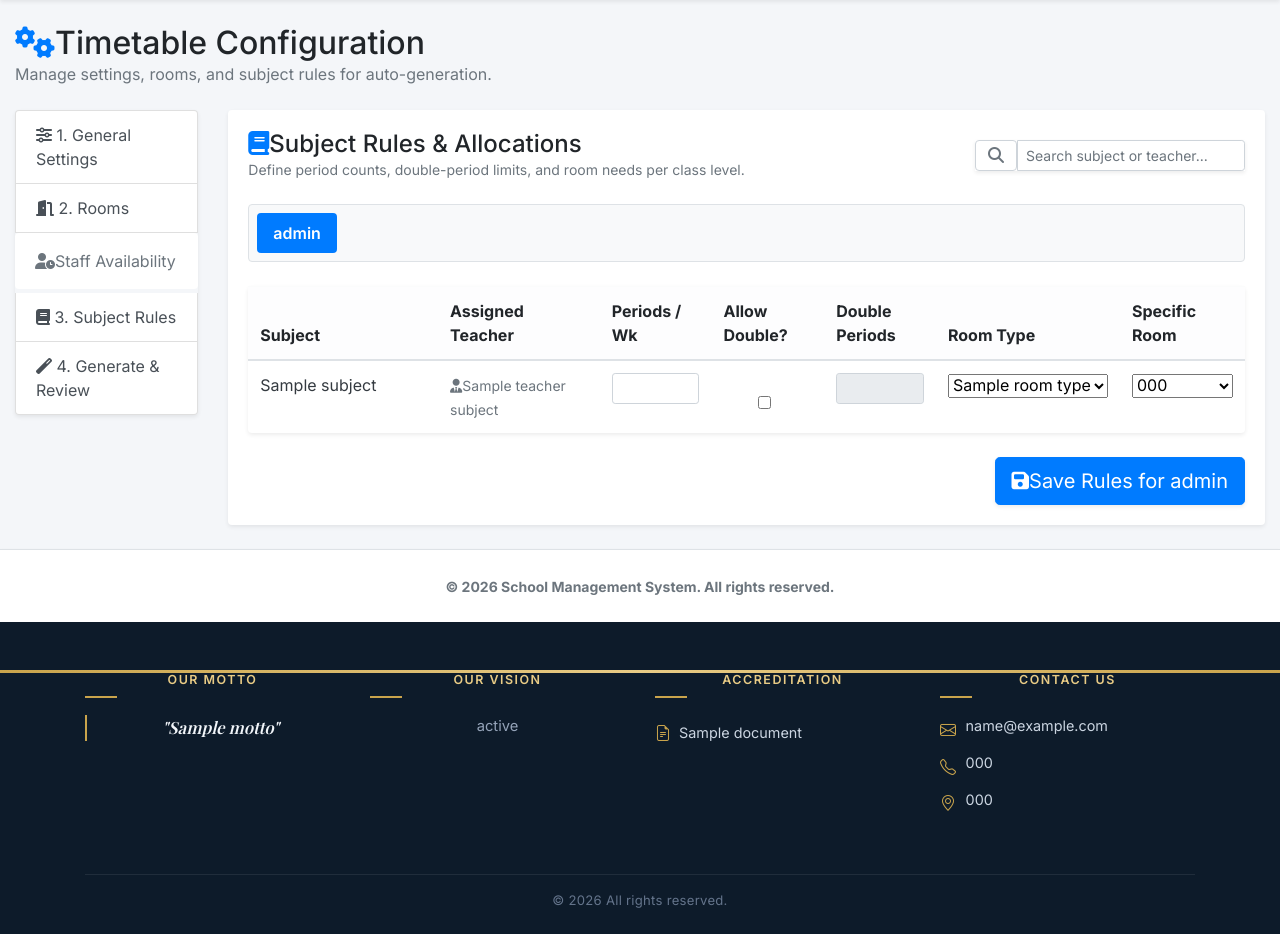
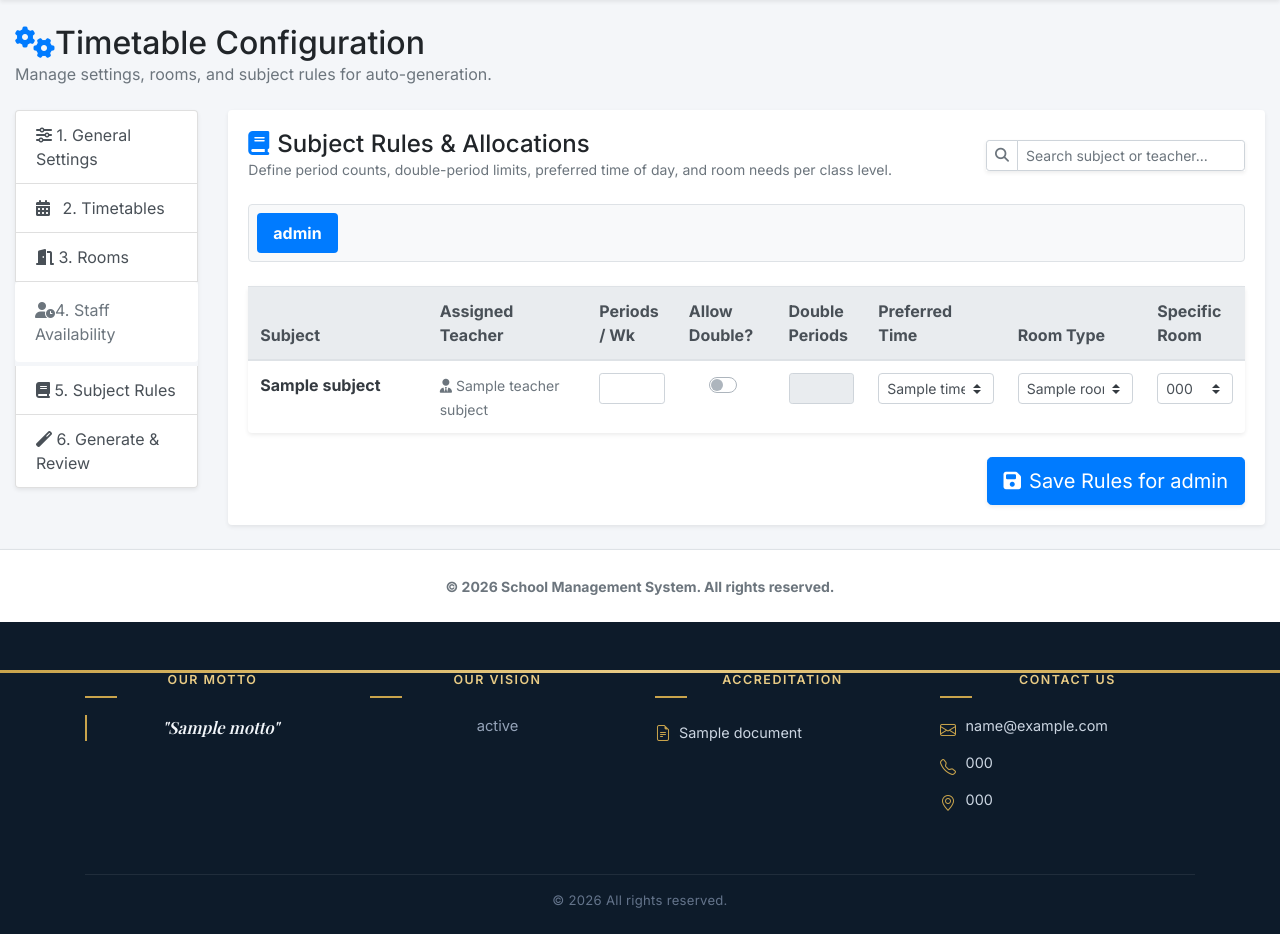
Before and after one commit to jimc93005/my-management-system, a Django app: template timetable/templates/timetable/constraints.html in a window 1280 px wide. Shown: the part 78-1012 px from the top of the page. Run offline with Django 5.2, Linux system fonts and the light colour scheme; the template is opened without the code that fills it: most values are stand-ins (such as "Sample title", 1, 10 or a date in 2020); some libraries are stand-ins or nearby versions; some web fonts are replaced.

Commit message:
fixing timetable

```diff
--- a/timetable/templates/timetable/base_setup.html
+++ b/timetable/templates/timetable/base_setup.html
@@ -22,26 +22,34 @@
                     <i class="fas fa-sliders-h me-2"></i> 1. General Settings
                 </a>
 
+
+                 <a href="{% url 'timetable:setup_timetables' %}"
+                   class="list-group-item list-group-item-action {% if active_tab == 'timetables' %}active{% endif %}">
+                    <i class="fas fa-calendar-alt mr-2"></i> 2. Timetables
+                 </a>
+
                 <!-- Tab 2: Rooms -->
                 <a href="{% url 'timetable:setup_rooms' %}"
                    class="list-group-item list-group-item-action {% if active_tab == 'rooms' %}active{% endif %}">
-                    <i class="fas fa-door-open me-2"></i> 2. Rooms
+                    <i class="fas fa-door-open me-2"></i> 3. Rooms
                 </a>
 
                 <a href="{% url 'timetable:setup_teachers' %}" class="list-group-item list-group-item-action {% if active_tab == 'teachers' %}active fw-bold shadow-sm{% else %}text-secondary{% endif %} border-0 py-3 rounded mb-1">
-                   <i class="fas fa-user-clock me-3 {% if active_tab == 'teachers' %}text-white{% else %}text-muted{% endif %}"></i>Staff Availability
+                   <i class="fas fa-user-clock me-3 {% if active_tab == 'teachers' %}text-white{% else %}text-muted{% endif %}"></i>4. Staff Availability
                 </a>
 
                 <!-- Tab 3: Subject Constraints -->
                 <a href="{% url 'timetable:setup_constraints' %}"
                    class="list-group-item list-group-item-action {% if active_tab == 'constraints' %}active{% endif %}">
-                    <i class="fas fa-book me-2"></i> 3. Subject Rules
+                    <i class="fas fa-book me-2"></i> 5. Subject Rules
                 </a>
+
+
 
                 <!-- Tab 4: Generate -->
                 <a href="{% url 'timetable:setup_generate' %}"
                    class="list-group-item list-group-item-action {% if active_tab == 'generate' %}active{% endif %}">
-                    <i class="fas fa-magic me-2"></i> 4. Generate & Review
+                    <i class="fas fa-magic me-2"></i> 6. Generate & Review
                 </a>
 
             </div>
--- a/timetable/templates/timetable/constraints.html
+++ b/timetable/templates/timetable/constraints.html
@@ -1,16 +1,18 @@
 {% extends 'timetable/base_setup.html' %}
 
 {% block setup_content %}
-<div class="d-flex justify-content-between align-items-center mb-4 flex-wrap gap-2">
+<div class="d-flex justify-content-between align-items-center mb-4 flex-wrap">
     <div>
-        <h4 class="mb-0"><i class="fas fa-book me-2 text-primary"></i>Subject Rules & Allocations</h4>
-        <p class="text-muted small mb-0">Define period counts, double-period limits, and room needs per class level.</p>
+        <h4 class="mb-0"><i class="fas fa-book mr-2 text-primary"></i>Subject Rules & Allocations</h4>
+        <p class="text-muted small mb-0">Define period counts, double-period limits, preferred time of day, and room needs per class level.</p>
     </div>
 
     <!-- Live Search Box -->
     <div style="min-width: 250px;">
         <div class="input-group input-group-sm shadow-sm">
-            <span class="input-group-text bg-white"><i class="fas fa-search text-muted"></i></span>
+            <div class="input-group-prepend">
+                <span class="input-group-text bg-white"><i class="fas fa-search text-muted"></i></span>
+            </div>
             <input type="text" id="subjectSearch" class="form-control" placeholder="Search subject or teacher...">
         </div>
     </div>
@@ -18,10 +20,10 @@
 
 <!-- Class Level Tabs -->
 <div class="mb-4">
-    <ul class="nav nav-pills gap-1 bg-light p-2 rounded border">
+    <ul class="nav nav-pills bg-light p-2 rounded border">
         {% for cl in class_levels %}
-            <li class="nav-item">
-                <a class="nav-link {% if selected_class and selected_class.id == cl.id %}active fw-bold{% endif %}"
+            <li class="nav-item mr-1">
+                <a class="nav-link {% if selected_class and selected_class.id == cl.id %}active font-weight-bold{% endif %}"
                    href="?class_id={{ cl.id }}">
                     {{ cl.class_level }}
                 </a>
@@ -40,13 +42,14 @@
         <div class="card-body p-0">
             <div class="table-responsive">
                 <table class="table table-hover align-middle mb-0" id="subjectRulesTable">
-                    <thead class="table-light">
+                    <thead class="thead-light">
                         <tr>
-                            <th style="width: 22%;">Subject</th>
-                            <th style="width: 18%;">Assigned Teacher</th>
-                            <th style="width: 12%;">Periods / Wk</th>
-                            <th style="width: 12%;">Allow Double?</th>
-                            <th style="width: 12%;">Double Periods</th>
+                            <th style="width: 18%;">Subject</th>
+                            <th style="width: 16%;">Assigned Teacher</th>
+                            <th style="width: 9%;">Periods / Wk</th>
+                            <th style="width: 10%;">Allow Double?</th>
+                            <th style="width: 9%;">Double Periods</th>
+                            <th style="width: 14%;" title="Where in the day the generator should try to place this subject first">Preferred Time</th>
                             <th style="width: 14%;">Room Type</th>
                             <th style="width: 10%;">Specific Room</th>
                         </tr>
@@ -55,14 +58,14 @@
                         {% for row in subject_rows %}
                         <tr class="subject-row">
                             <td>
-                                <span class="fw-bold text-dark subject-name">{{ row.subject.name }}</span>
+                                <span class="font-weight-bold text-dark subject-name">{{ row.subject.name }}</span>
                             </td>
                             <td>
                                 <span class="text-secondary small teacher-name">
                                     {% if row.subject.teacher_subject %}
-                                        <i class="fas fa-user-tie me-1"></i>{{ row.subject.teacher_subject.get_full_name|default:row.subject.teacher_subject.username }}
+                                        <i class="fas fa-user-tie mr-1"></i>{{ row.subject.teacher_subject.get_full_name|default:row.subject.teacher_subject.username }}
                                     {% else %}
-                                        <span class="text-danger small"><i class="fas fa-exclamation-triangle me-1"></i>Unassigned</span>
+                                        <span class="text-danger small"><i class="fas fa-exclamation-triangle mr-1"></i>Unassigned</span>
                                     {% endif %}
                                 </span>
                             </td>
@@ -74,13 +77,14 @@
                                        min="1" max="30" required>
                             </td>
                             <td class="text-center">
-                                <div class="form-check form-switch d-inline-block">
-                                    <input class="form-check-input double-toggle"
+                                <div class="custom-control custom-switch d-inline-block">
+                                    <input class="custom-control-input double-toggle"
                                            type="checkbox"
                                            name="allow_double_{{ row.subject.id }}"
                                            id="allow_double_{{ row.subject.id }}"
                                            data-target="double_count_{{ row.subject.id }}"
                                            {% if row.constraint.allow_double_periods %}checked{% endif %}>
+                                    <label class="custom-control-label" for="allow_double_{{ row.subject.id }}"></label>
                                 </div>
                             </td>
                             <td>
@@ -93,7 +97,16 @@
                                        {% if not row.constraint.allow_double_periods %}disabled{% endif %}>
                             </td>
                             <td>
-                                <select name="room_type_{{ row.subject.id }}" class="form-select form-select-sm">
+                                <select name="time_pref_{{ row.subject.id }}" class="custom-select custom-select-sm">
+                                    {% for code, label in time_preferences %}
+                                        <option value="{{ code }}" {% if row.constraint.time_preference == code %}selected{% endif %}>
+                                            {{ label }}
+                                        </option>
+                                    {% endfor %}
+                                </select>
+                            </td>
+                            <td>
+                                <select name="room_type_{{ row.subject.id }}" class="custom-select custom-select-sm">
                                     {% for code, label in room_types %}
                                         <option value="{{ code }}" {% if row.room_req.required_room_type == code %}selected{% endif %}>
                                             {{ label }}
@@ -102,7 +115,7 @@
                                 </select>
                             </td>
                             <td>
-                                <select name="specific_room_{{ row.subject.id }}" class="form-select form-select-sm">
+                                <select name="specific_room_{{ row.subject.id }}" class="custom-select custom-select-sm">
                                     <option value="">-- None --</option>
                                     {% for room in rooms %}
                                         <option value="{{ room.id }}" {% if row.room_req.specific_room_id == room.id %}selected{% endif %}>
@@ -114,8 +127,8 @@
                         </tr>
                         {% empty %}
                         <tr>
-                            <td colspan="7" class="text-center py-4 text-muted">
-                                <i class="fas fa-folder-open fs-3 mb-2 d-block text-black-50"></i>
+                            <td colspan="8" class="text-center py-4 text-muted">
+                                <i class="fas fa-folder-open fa-2x mb-2 d-block text-black-50"></i>
                                 No subjects assigned to <strong>{{ selected_class.class_level }}</strong> yet.
                             </td>
                         </tr>
@@ -129,7 +142,7 @@
     {% if subject_rows %}
     <div class="d-flex justify-content-end">
         <button type="submit" class="btn btn-primary btn-lg shadow-sm">
-            <i class="fas fa-save me-2"></i>Save Rules for {{ selected_class.class_level }}
+            <i class="fas fa-save mr-2"></i>Save Rules for {{ selected_class.class_level }}
         </button>
     </div>
     {% endif %}
@@ -163,11 +176,7 @@ document.addEventListener('DOMContentLoaded', function() {
             document.querySelectorAll('.subject-row').forEach(function(row) {
                 const subjectName = row.querySelector('.subject-name').textContent.toLowerCase();
                 const teacherName = row.querySelector('.teacher-name').textContent.toLowerCase();
-                if (subjectName.includes(query) || teacherName.includes(query)) {
-                    row.style.display = '';
-                } else {
-                    row.style.display = 'none';
-                }
+                row.style.display = (subjectName.includes(query) || teacherName.includes(query)) ? '' : 'none';
             });
         });
     }
--- a/timetable/urls.py
+++ b/timetable/urls.py
@@ -18,4 +18,5 @@ urlpatterns = [
     path('setup/constraints/', views.setup_constraints_view, name='setup_constraints'),
     path('setup/generate/', views.setup_generate_view, name='setup_generate'),
     path('setup/teachers/', views.setup_teachers_view, name='setup_teachers'),
+    path('setup/timetables/', views.setup_timetables_view, name='setup_timetables'),
 ]
```
Also changed, not shown: timetable/forms.py (+44 -0 lines), timetable/models.py (+11 -0 lines), timetable/templates/timetable/timetables.html (added, +167 -0 lines), timetable/views.py (+90 -0 lines), timetable/migrations/0010_subjectconstraint_time_preference.py (added).
